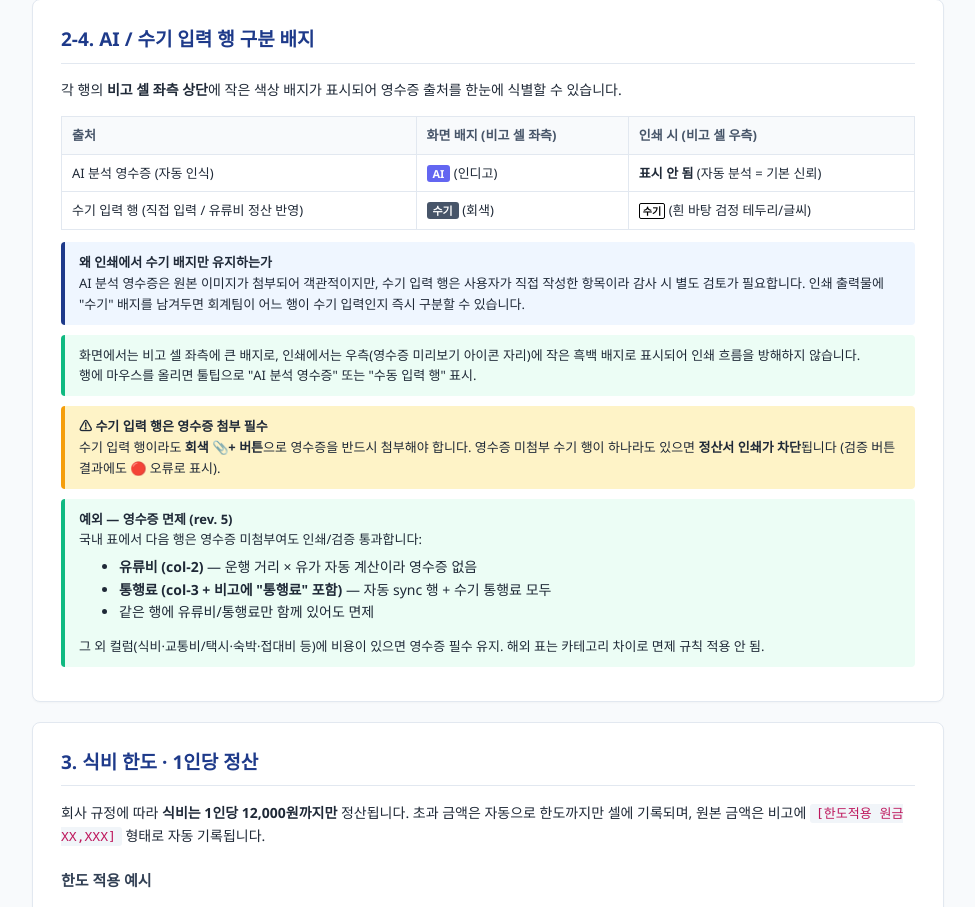
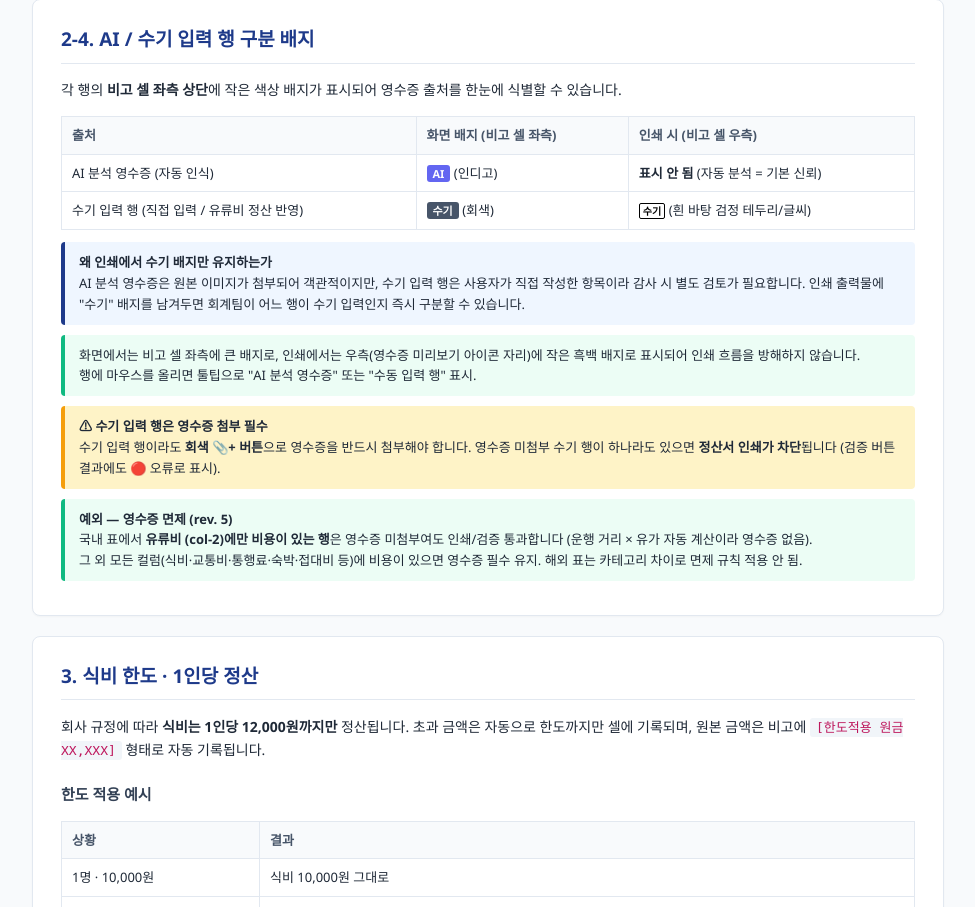
Before and after one commit to ygyun3937/expenseproject, a Flask app: page /guide in a window 1280 px wide. Shown: the part 4493-5400 px from the top of the page, without its empty margins (152-1127 px from the left). Run offline with Flask 3, Linux system fonts and the light colour scheme; parts of the project's set-up code (start-up, migrations or seed data) failed here and were passed over.

Commit message:
fix: 영수증 면제 규칙 — 유류비만 (통행료 제외)
이전 커밋(1c84df6)이 통행료까지 면제로 잘못 적용되어 정정:
- isFuelOrTollExemptRow → isFuelExemptRow 로 이름 변경
- col-2 (유류비) 단독 행만 영수증 면제
- col-3 (교통비, 통행료 포함) 등 그 외 모든 컬럼은 영수증 필수
- guide.html: 통행료 면제 안내 모두 제거 / 유류비 단독 면제로 수정

Co-Authored-By: Claude Opus 4.7 (1M context) <noreply@anthropic.com>

```diff
--- a/templates/guide.html
+++ b/templates/guide.html
@@ -269,13 +269,8 @@
 
   <div class="tip">
     <b>예외 — 영수증 면제 (rev. 5)</b><br>
-    국내 표에서 다음 행은 영수증 미첨부여도 인쇄/검증 통과합니다:
-    <ul style="margin-top:6px;">
-      <li><b>유류비 (col-2)</b> — 운행 거리 × 유가 자동 계산이라 영수증 없음</li>
-      <li><b>통행료 (col-3 + 비고에 "통행료" 포함)</b> — 자동 sync 행 + 수기 통행료 모두</li>
-      <li>같은 행에 유류비/통행료만 함께 있어도 면제</li>
-    </ul>
-    그 외 컬럼(식비·교통비/택시·숙박·접대비 등)에 비용이 있으면 영수증 필수 유지. 해외 표는 카테고리 차이로 면제 규칙 적용 안 됨.
+    국내 표에서 <b>유류비 (col-2)에만 비용이 있는 행</b>은 영수증 미첨부여도 인쇄/검증 통과합니다 (운행 거리 × 유가 자동 계산이라 영수증 없음).<br>
+    그 외 모든 컬럼(식비·교통비·통행료·숙박·접대비 등)에 비용이 있으면 영수증 필수 유지. 해외 표는 카테고리 차이로 면제 규칙 적용 안 됨.
   </div>
 </section>
 
@@ -682,7 +677,7 @@
   <div class="warn">
     아래 조건 중 하나라도 해당되면 인쇄가 차단되고 안내 메시지가 표시됩니다:
     <ol style="margin-top:8px;">
-      <li><b>수기 입력 행 영수증 미첨부</b> — 회색 📎+ 버튼으로 영수증을 먼저 첨부 (단 유류비 / 통행료 행은 면제)</li>
+      <li><b>수기 입력 행 영수증 미첨부</b> — 회색 📎+ 버튼으로 영수증을 먼저 첨부 (단 유류비 단독 행은 면제)</li>
       <li><b>해외 출장 기간 미입력</b> — 시작일·종료일 모두 입력 필요</li>
       <li><b>해외 [평균 환율 일괄 연동] 미적용</b> — 현재 출장기간으로 버튼 클릭 필수</li>
       <li><b>해외 외화 행 환율이 평균환율과 불일치</b> — 평균 적용 후 추가된 행이나 수동 환율을 사용한 행이 있을 때 (다시 [평균 환율 일괄 연동] 클릭하면 해소)</li>
@@ -758,7 +753,7 @@
   <p>A. 정산서 인쇄 버튼을 누르면 뜨는 모달에서 <b>🇰🇷 국내</b> 또는 <b>✈️ 해외</b>를 선택하면 해당 탭의 정산서와 증빙 PDF만 출력됩니다. 둘 다 함께 출력하려면 <b>📑 전체</b>를 선택하세요.</p>
 
   <h3>Q. 수기로 행을 추가했는데 인쇄가 안 됩니다.</h3>
-  <p>A. 수기 행에는 영수증 첨부가 필수입니다. 행 우측의 <b>회색 📎+ 버튼</b>을 클릭해 영수증을 첨부한 뒤 다시 인쇄하세요. 검증 버튼으로 미리 점검 가능. <b>예외:</b> 국내 표의 유류비(col-2) / 통행료(col-3 + 비고 "통행료") 행은 영수증 면제 (rev. 5).</p>
+  <p>A. 수기 행에는 영수증 첨부가 필수입니다. 행 우측의 <b>회색 📎+ 버튼</b>을 클릭해 영수증을 첨부한 뒤 다시 인쇄하세요. 검증 버튼으로 미리 점검 가능. <b>예외:</b> 국내 표의 유류비(col-2) 단독 행은 영수증 면제 (rev. 5).</p>
 
   <h3>Q. 검증 버튼을 눌렀는데 해외 환율 누락이 안 잡힙니다.</h3>
   <p>A. 최신 버전(rev. 5)에서는 <b>활성 탭 무관하게</b> 해외 항목을 항상 검사하고, 환율이 빠진 행은 <b>입력 즉시 빨간 outline + 펄스 배경</b>으로 화면에 표시됩니다. 출장기간 미입력 / [평균 환율 일괄 연동] 미적용 / 환율이 평균과 다른 행 모두 🔴 오류로 표시됩니다.</p>
```
Also changed, not shown: templates/index.html (+12 -17 lines).
